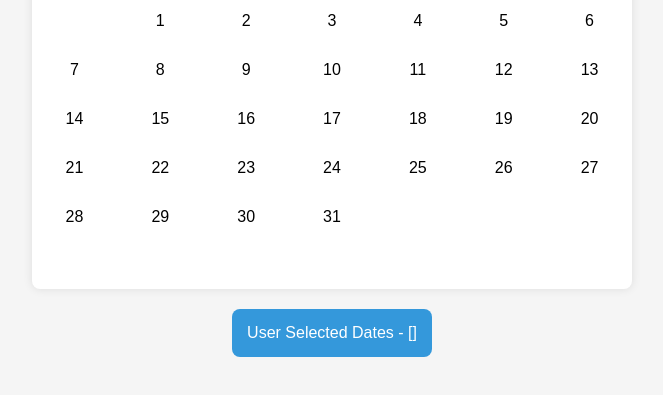
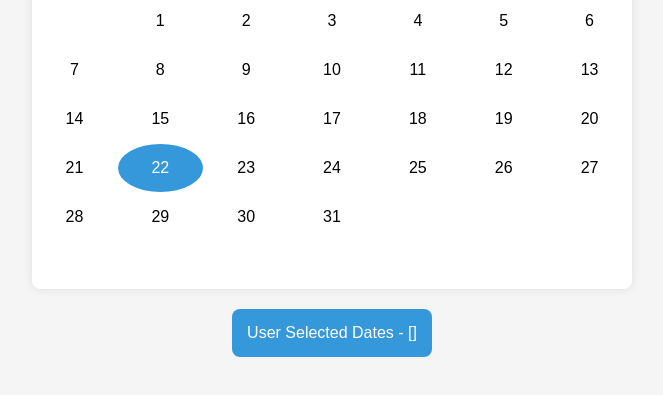
Before and after one commit to vandana104/Calender-Assignment, a plain HTML site: page index.html in a window 1280 px wide. Shown: the part 257-652 px from the top of the page, without its empty margins (308-971 px from the left). Drawn offline with Linux system fonts and the light colour scheme.

Commit message:
Completed

```diff
--- a/index.js
+++ b/index.js
@@ -1,7 +1,9 @@
 let currentDate = new Date();
+let initialSelectedDate;
 let selectedDates = [];
 
 document.addEventListener("DOMContentLoaded", function () {
+  initialSelectedDate = new Date(currentDate);
   renderCalendar(currentDate);
   renderSelectedDates();
 });
@@ -23,6 +25,7 @@ function renderCalendar(date) {
     for (let j = 0; j < 7; j++) {
       const dayElement = document.createElement("div");
       dayElement.classList.add("day");
+
       if ((i === 0 && j < firstDay.getDay()) || dayCount > lastDay.getDate()) {
         dayElement.textContent = "";
       } else {
@@ -31,8 +34,17 @@ function renderCalendar(date) {
           toggleDate(dayCount, date);
         });
 
-        if (selectedDates.includes(formatDate(dayCount, date))) {
+        const formattedDate = formatDate(dayCount, date);
+        if (
+          selectedDates.includes(formattedDate) ||
+          (initialSelectedDate &&
+            isSameDate(initialSelectedDate, date, dayCount))
+        ) {
           dayElement.classList.add("selected");
+        }
+
+        if (isToday(date, dayCount)) {
+          dayElement.classList.add("today");
         }
 
         dayCount++;
@@ -40,6 +52,19 @@ function renderCalendar(date) {
       calendarBody.appendChild(dayElement);
     }
   }
+}
+
+function isSameDate(date1, date2, day) {
+  return (
+    date1.getFullYear() === date2.getFullYear() &&
+    date1.getMonth() === date2.getMonth() &&
+    day === date1.getDate()
+  );
+}
+
+function isToday(date, day) {
+  const today = new Date();
+  return isSameDate(today, date, day);
 }
 
 function getMonthName(month) {
@@ -63,9 +88,9 @@ function getMonthName(month) {
 function formatDate(day, date) {
   const month = date.getMonth() + 1;
   const year = date.getFullYear();
-  return `${day < 10 ? "0" : ""}${day}-${
-    month < 10 ? "0" : ""
-  }${month}-${year}`;
+  return `${year}-${month < 10 ? "0" : ""}${month}-${
+    day < 10 ? "0" : ""
+  }${day}`;
 }
 
 function toggleDate(day, date) {
```
Also changed, not shown: styles.css (+7 -0 lines).
